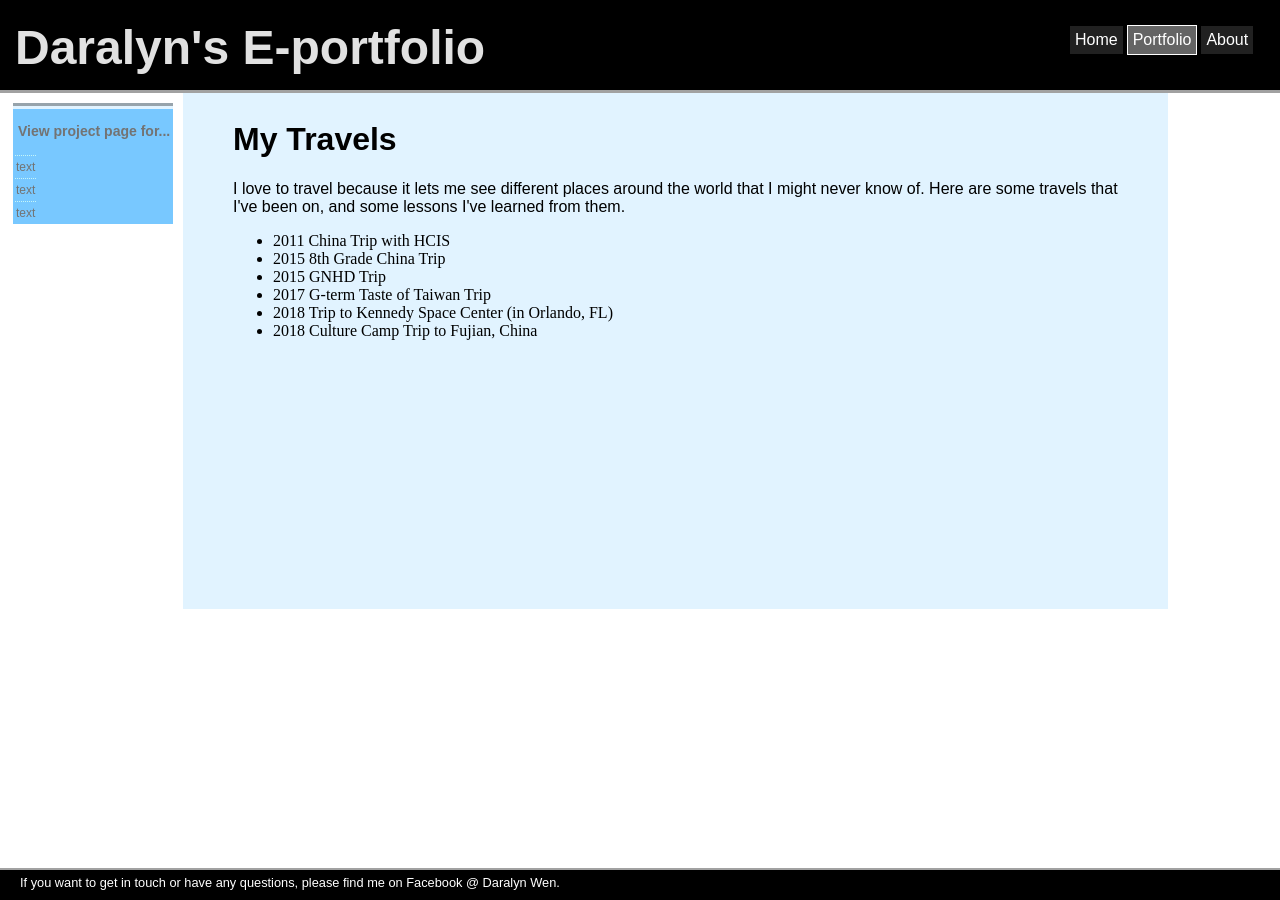
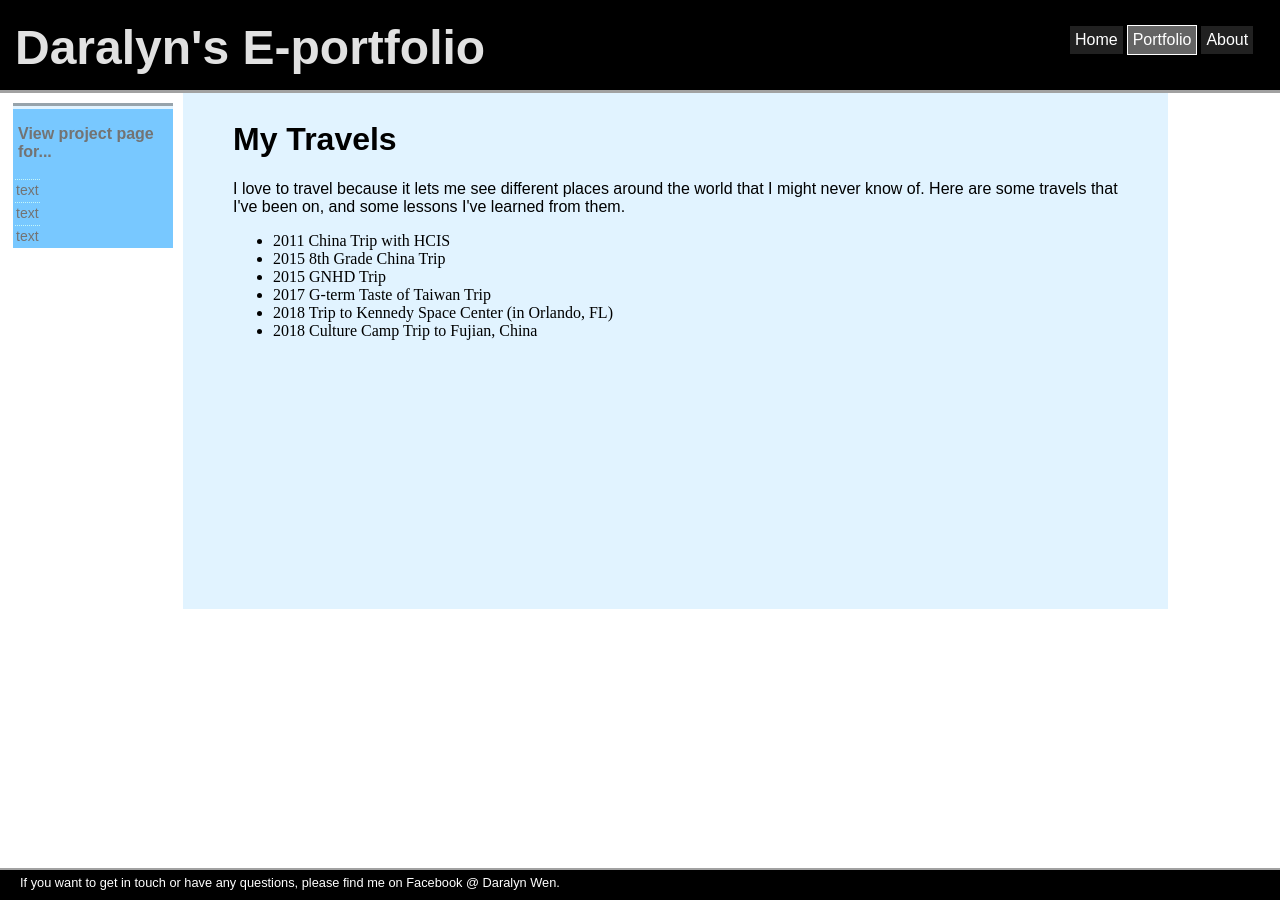
Before and after one commit to daralyn/daralyn.github.io, a Jekyll site: the page built from portfolio/travels/travelings.html, in a window 1280 px wide. Built offline with Jekyll 4.4.1, drawn with Linux system fonts in a browser that asks for light colours.

Commit message:
Update portfolio.css

```diff
--- a/css/portfolio.css
+++ b/css/portfolio.css
@@ -175,7 +175,7 @@ h3{
 	list-style-type: none;
 }
 
-.sidelinkreg:hover{
+.sidelinkreg:hover, .sidebarheadlink:hover{
 	font-family: 'Arial', 'Sans-Serif';
 	color: rgb(225, 243, 255);
 	text-decoration: none;
@@ -183,15 +183,23 @@ h3{
 
 .sidelinkreg{
 	font-family: 'Arial', 'Sans-Serif';
-	font-size: 12px;
+	font-size: 14px;
 	color: rgb(115, 115, 115);
 	text-decoration: none;
 	margin-left: 0px;
 }
+.sidebarheadlink{
+	font-family: 'Arial', 'Sans-Serif';
+	font-size: 16px;
+	list-style-type: none;
+	color: rgb(115, 115, 115);
+	text-decoration: none;
+	padding-left: 5px;
+}
 
 .sidelinkbig{
 	font-family: 'Arial', 'Sans-Serif';
-	font-size: 14px;
+	font-size: 16px;
 	list-style-type: none;
 	color: rgb(115, 115, 115);
 	text-decoration: none;
```
